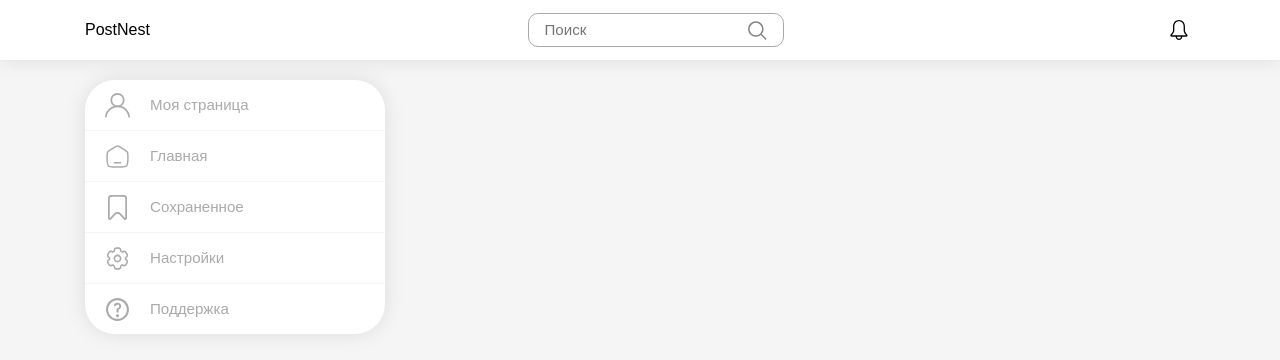
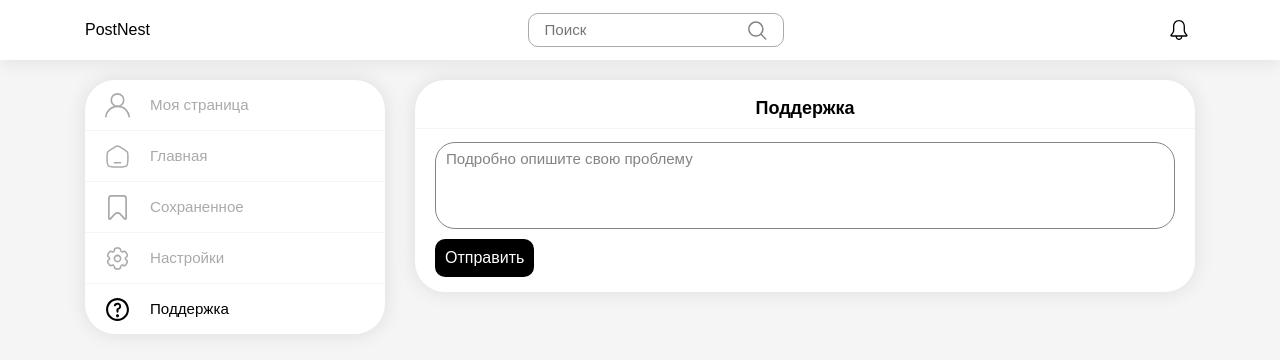
Before and after one commit to ilyhan/SotialNetwork, a React (Vite) app in the folder PostNest/: page /support in a window 1280 px wide. Before the commit this address led to /. Shown: the top 360 px of the page. Built offline with nearby package versions, Linux system fonts and the light colour scheme.

Commit message:
Поддержка

```diff
--- a/PostNest/src/common/components/sideBar/SideNav.tsx
+++ b/PostNest/src/common/components/sideBar/SideNav.tsx
@@ -14,7 +14,7 @@ const SideNav = () => {
                     <NavItem link="/home" icon="home" title="Главная"/>
                     <NavItem link="/saved" icon="saved" title="Сохраненное"/>
                     <NavItem link="/settings" icon="settings" title="Настройки"/>
-                    <NavItem link="/help" icon="help" title="Поддержка"/>
+                    <NavItem link="/support" icon="help" title="Поддержка"/>
                 </NavList>
             </SideNavWrapper>
         </AsideWpapper>
--- a/PostNest/src/common/ui/Textarea.tsx
+++ b/PostNest/src/common/ui/Textarea.tsx
@@ -1,7 +1,7 @@
 import React from 'react';
 import styled from 'styled-components';
 import { clampText } from '@/common/styles/mixins';
-import { colors, fonts } from '@/common/styles/styleConstants';
+import { borders, colors, fonts, transitions } from '@/common/styles/styleConstants';
 
 interface TextareaProps {
     value: string;
@@ -17,10 +17,21 @@ interface TextareaProps {
     required?: boolean;
     autocomplete?: string;
     disabled?: boolean;
+    border?: boolean;
 };
 
-const TextAreaWrapper = styled('div')`
+const TextAreaWrapper = styled('div')<{$border: boolean}>`
     height: fit-content;
+    padding: 5px 10px 5px 0px;
+    ${props=>props.$border && `
+        border-radius: ${borders.smallRadius};
+        border: 1px solid ${colors.gray};
+        transition: ${transitions.mediumTransition};
+
+        &:hover {
+            border: 1px solid ${colors.darkAngled};
+        }
+    `}
 `;
 
 const TextareaStyled = styled('textarea')`
@@ -30,6 +41,8 @@ const TextareaStyled = styled('textarea')`
     outline: none;
     overflow: hidden;
     resize: none;
+    border-radius: ${borders.smallRadius};
+    padding: 0px 10px;
 
     &::placeholder{
         color: ${colors.gray};
@@ -50,11 +63,19 @@ const Textarea = ({
     required,
     autocomplete,
     disabled,
+    border,
 }: TextareaProps) => {
+
+    //TODO оптимизировать
     const handleChange = (e: React.ChangeEvent<HTMLTextAreaElement>) => {
         onChange(e.target.value);
-        e.currentTarget.style.height = 'auto';
-        e.currentTarget.style.height = `${e.currentTarget.scrollHeight}px`;
+        if(e.currentTarget.scrollHeight < 500){
+            e.currentTarget.style.height = 'auto';
+            e.currentTarget.style.height = `${e.currentTarget.scrollHeight}px`;
+            e.currentTarget.style.overflow = 'hidden';
+        }else{
+            e.currentTarget.style.overflow = 'auto';
+        }
     };
 
     const handleKeyDown = (event: React.KeyboardEvent<HTMLTextAreaElement>) => {
@@ -65,7 +86,7 @@ const Textarea = ({
       };
 
     return (
-        <TextAreaWrapper style={styledWrapper}>
+        <TextAreaWrapper style={styledWrapper} $border={!!border}>
             <TextareaStyled
                 value={value}
                 onChange={handleChange}
--- a/PostNest/src/modules/user/profile/Profile.tsx
+++ b/PostNest/src/modules/user/profile/Profile.tsx
@@ -16,6 +16,7 @@ import {
 import mount from "/images/mountains.jpg"
 import defaultImg from "/images/default.jpg"
 import Post from "@/common/components/post/Post";
+import NewPost from "@/common/components/newpost/NewPost";
 
 const Profile = () => {
     return (
@@ -58,6 +59,8 @@ const Profile = () => {
                 </SubscribeWrapper>
             </ProfileContentWrapper>
 
+            <NewPost />
+
             <Post
                 avatar={defaultImg}
                 name="Ilia"
--- /dev/null
+++ b/PostNest/src/modules/user/support/Support.tsx
@@ -0,0 +1,20 @@
+import {
+    SupportWrapper,
+    HeaderSupport,
+    SupportTitle,
+} from "@/modules/user/support/style";
+import SupportForm from "@/modules/user/support/components/SupportForm";
+
+const Support = () => {
+    return (
+        <SupportWrapper>
+            <HeaderSupport>
+                <SupportTitle>Поддержка</SupportTitle>
+            </HeaderSupport>
+
+            <SupportForm />
+        </SupportWrapper>
+    );
+};
+
+export default Support;
--- /dev/null
+++ b/PostNest/src/modules/user/support/components/SupportForm.tsx
@@ -0,0 +1,27 @@
+import Textarea from "@/common/ui/Textarea";
+import { SentButton, SupportFormWrapper } from "@/modules/user/support/style";
+import { useState } from "react";
+
+const SupportForm = () => {
+    const [problem, setProblem] = useState('');
+
+    const handleSetProblem = (val: string) => {
+        setProblem(val);
+    };
+
+    return (
+        <SupportFormWrapper>
+            <Textarea
+                value={problem}
+                onChange={handleSetProblem}
+                placeholder="Подробно опишите свою проблему"
+                rows={3}
+                border={true}
+            />
+
+            <SentButton>Отправить</SentButton>
+        </SupportFormWrapper>
+    );
+};
+
+export default SupportForm;
--- /dev/null
+++ b/PostNest/src/modules/user/support/style.ts
@@ -0,0 +1,40 @@
+import { clampText, defaultWrapper } from "@/common/styles/mixins";
+import { colors, fonts } from "@/common/styles/styleConstants";
+import { Button } from "@/common/ui/Buttons";
+import styled from "styled-components";
+
+export const SupportWrapper  = styled('div')`
+    ${defaultWrapper}
+    height: fit-content;
+    padding: 15px 20px;
+    overflow: hidden;
+`;
+
+export const HeaderSupport = styled('div')`
+    position: relative;
+    text-align: center;
+    margin-bottom: 20px;
+
+    &::after{
+        content: "";
+        position: absolute;
+        height: 1px;
+        width: 150%;
+        left: -30px;
+        bottom: -7px;
+        background-color: ${colors.backgroundGray};
+    }
+`;
+
+export const SupportTitle = styled('h2')`
+    ${clampText(fonts.sizes.titleMobile, fonts.sizes.title)}
+`;
+
+export const SupportFormWrapper = styled('form')`
+    width: 100%;
+`;
+
+export const SentButton = styled(Button)`
+    margin-top: 10px;
+    width: fit-content;
+`;
--- a/PostNest/src/router/RoutesProvider.tsx
+++ b/PostNest/src/router/RoutesProvider.tsx
@@ -3,6 +3,7 @@ import MainPage from "@/modules/user/MainPage";
 import Home from "@/modules/user/home/Home";
 import Profile from "@/modules/user/profile/Profile";
 import Saved from "@/modules/user/saved/Saved";
+import Support from "@/modules/user/support/Support";
 import {
   Route,
   createBrowserRouter,
@@ -20,6 +21,7 @@ export default function RoutesProvider() {
           <Route path="/home" element={<Home />} />
           <Route path="/profile/:userId" element={<Profile />} />
           <Route path="/saved" element={<Saved />} />
+          <Route path="/support" element={<Support />} />
         </Route>
         <Route path="*" element={<Navigate to="/" replace />} />
       </>
```
